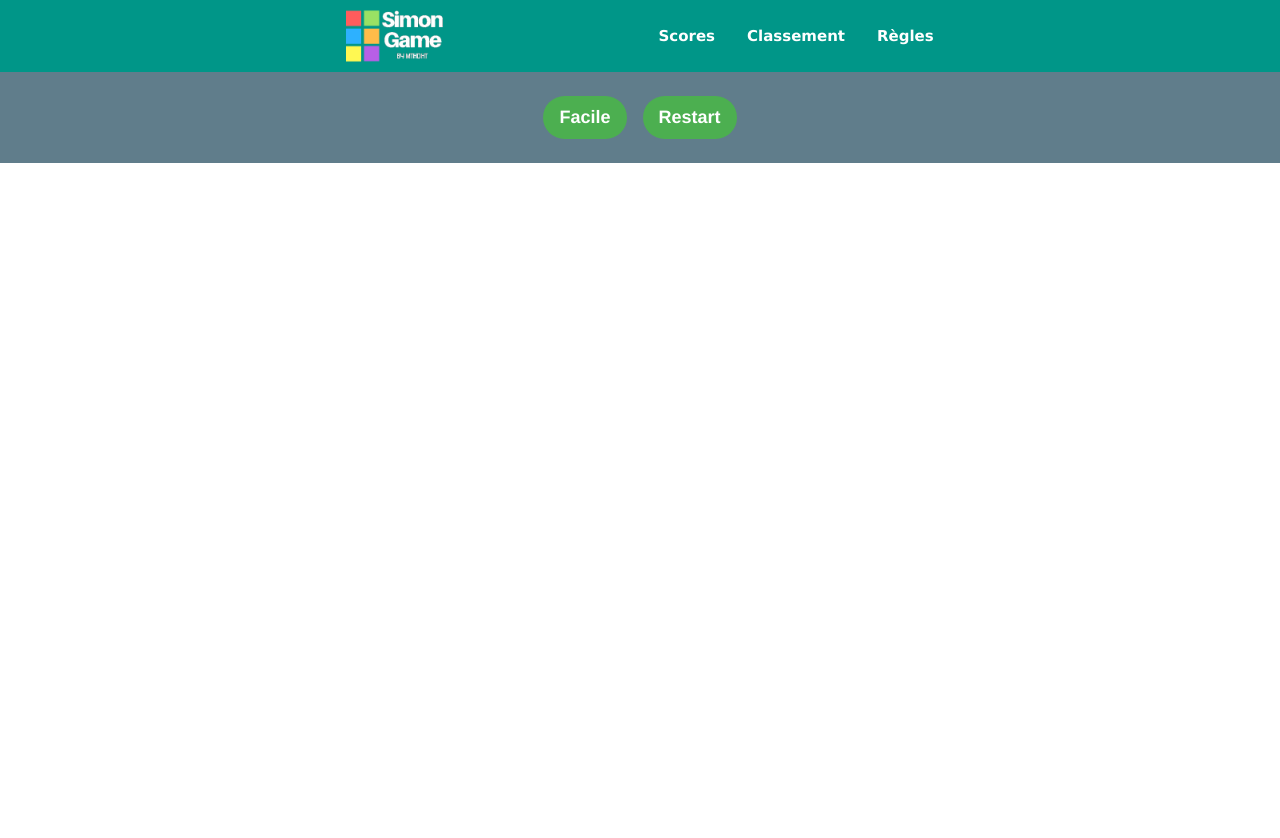
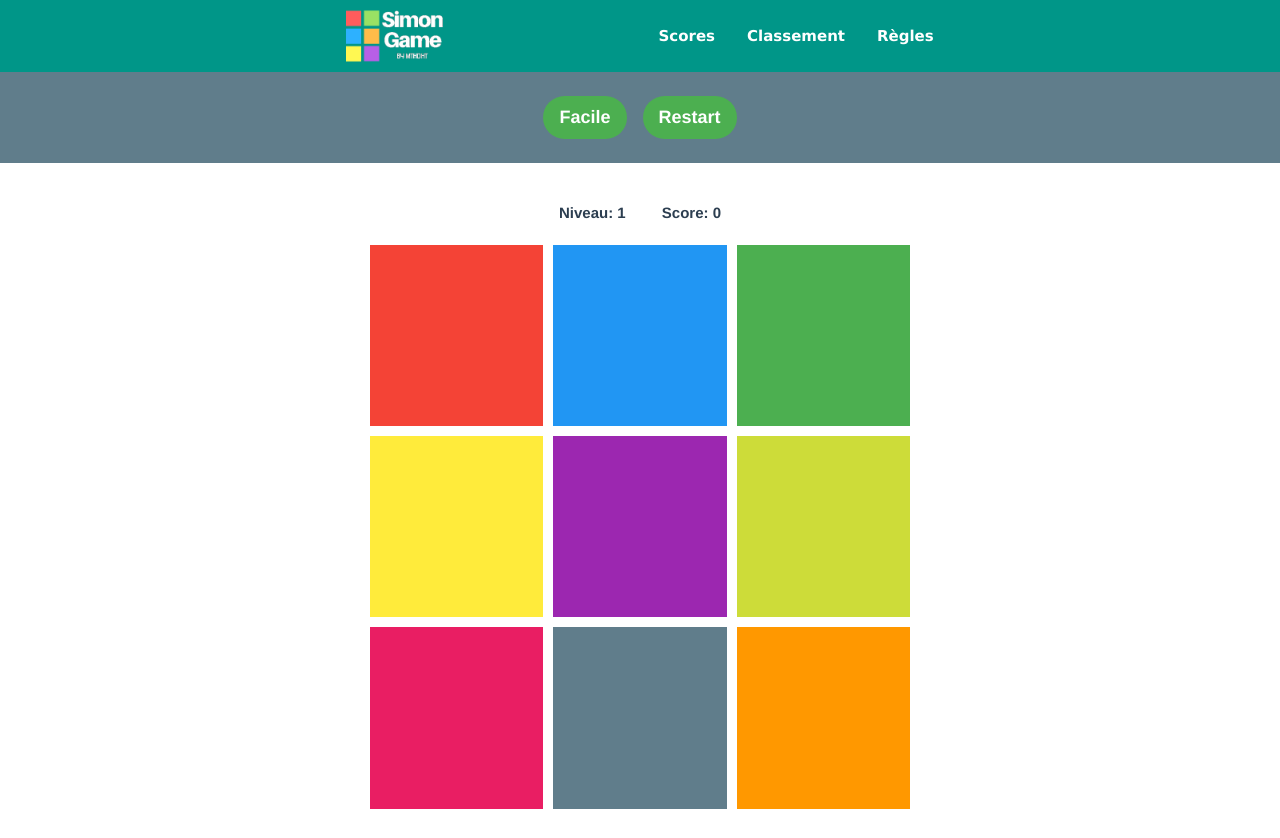
Before and after one commit to mthdht/simon-game, a Vue app: page / in a window 1280 px wide. Before the commit the page ends 800 px from the top, so only its background shows below. Built offline with nearby package versions, Linux system fonts and the light colour scheme.

Commit message:
made static version of the game => data but no interactivity

```diff
--- a/src/App.vue
+++ b/src/App.vue
@@ -22,4 +22,8 @@ export default {
   -moz-osx-font-smoothing: grayscale;
   color: #2c3e50;
 }
+
+  * {
+    box-sizing: border-box;
+  }
 </style>
--- a/src/components/Board.vue
+++ b/src/components/Board.vue
@@ -1,18 +1,61 @@
 <template>
-    <div class="board">
+    <div class="">
         <div class="controls w3-blue-gray w3-center w3-padding-24">
-            <button class="w3-button w3-round-xxlarge w3-large w3-green w3-hover-blue w3-margin-right"><b>Facile</b></button>
+            <button class="w3-button w3-round-xxlarge w3-large w3-green w3-hover-blue w3-margin-right"><b>{{ difficulty }}</b></button>
             <button class="w3-button w3-round-xxlarge w3-large w3-green w3-hover-blue"><b>Restart</b></button>
+        </div>
+
+        <div class="board w3-padding-24">
+            <p style="width: 100%" class="w3-center"><b><span class="w3-margin">Niveau: 1</span> <span class="w3-margin">Score: {{ score }}</span></b></p>
+            <color-button
+                v-for="(color, index) in colors"
+                :key="index + 1"
+                :color="color"
+            />
         </div>
     </div>
 </template>
 
 <script>
+    import ColorButton from './ColorButton.vue'
+
+    const colors = ["red", "blue", "green", "yellow", "purple", "lime", "pink", "blue-gray", "orange"];
     export default {
-        name: "Board"
+        name: "Board",
+        components: {
+            ColorButton
+        },
+        data: function () {
+            return {
+                colors: colors,
+                score: 0,
+                level: 1,
+                difficulty: "Facile"
+            }
+        }
     }
 </script>
 
 <style scoped>
+    .board {
+        display: flex;
+        justify-content: center;
+        flex-wrap: wrap;
+        margin: auto;
+    }
+
+    @media (min-width: 550px) {
+        .board {
+            width: 550px;
+        }
+    }
+
+    @media (min-width: 768px) {
+
+    }
+
+    @media (min-width: 992px) {
+
+    }
 
 </style>
--- /dev/null
+++ b/src/components/ColorButton.vue
@@ -0,0 +1,52 @@
+<template>
+    <div class="button-container hard">
+        <button class="button w3-btn w3-ripple " :class="colorClass"></button>
+    </div>
+</template>
+
+<script>
+    export default {
+        name: "ColorButton",
+        props: ['color'],
+        computed: {
+            colorClass: function () {
+                return "w3-" + this.color;
+            }
+        }
+    }
+</script>
+
+<style scoped>
+    .easy {
+        width: 45%;
+        padding: 5px;
+    }
+
+    .medium {
+        width: 45%;
+        padding: 5px;
+    }
+
+    .hard {
+        width: 33.333%;
+        padding: 5px;
+    }
+
+    .button {
+        width: 100%;
+        padding-top: 100%;
+        border: none;
+        cursor: pointer;
+    }
+
+    @media (min-width: 550px) {
+        .easy {
+            width: 200px;
+            padding: 5px;
+        }
+
+        .medium {
+            width: 33.333%;
+        }
+    }
+</style>
--- a/src/main.js
+++ b/src/main.js
@@ -4,5 +4,8 @@ import App from './App.vue'
 Vue.config.productionTip = false
 
 new Vue({
-  render: h => h(App)
+    data: {
+      colors: []
+    },
+    render: h => h(App)
 }).$mount('#app')
```
